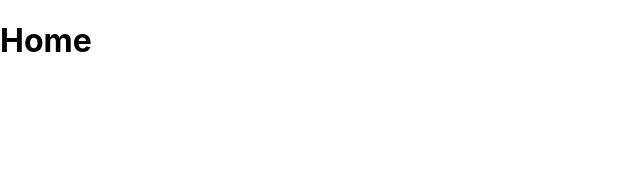
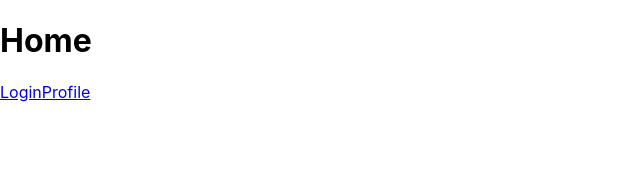
Before and after one commit to bmcano/workday-wellness-app, a React (Create React App) app: page / in a window 1280 px wide. Shown: the top 172 px of the page, without its empty margins (0-640 px from the left). Built offline with nearby package versions, Linux system fonts and the light colour scheme.

Commit message:
added basic routing for reference

```diff
--- a/src/pages/Home.tsx
+++ b/src/pages/Home.tsx
@@ -1,4 +1,5 @@
 import "../App.css";
+import { Link } from 'react-router-dom'
 import React from 'react';
 
 const Home: React.FC = () => {
@@ -6,6 +7,8 @@
     return (
         <div>
             <h1>Home</h1>
+            <Link to="/login">Login</Link>
+            <Link to="/profile">Profile</Link>
         </div>
     )
 }
```
